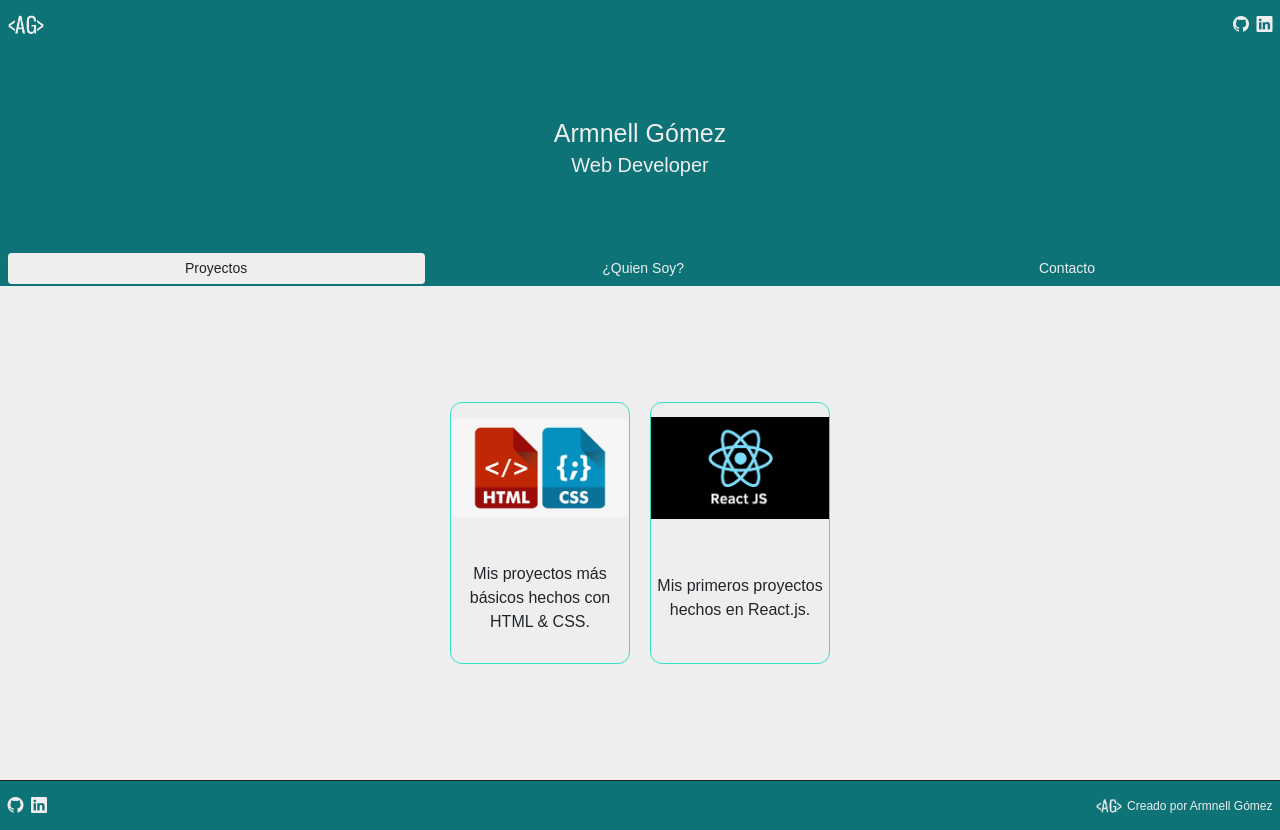
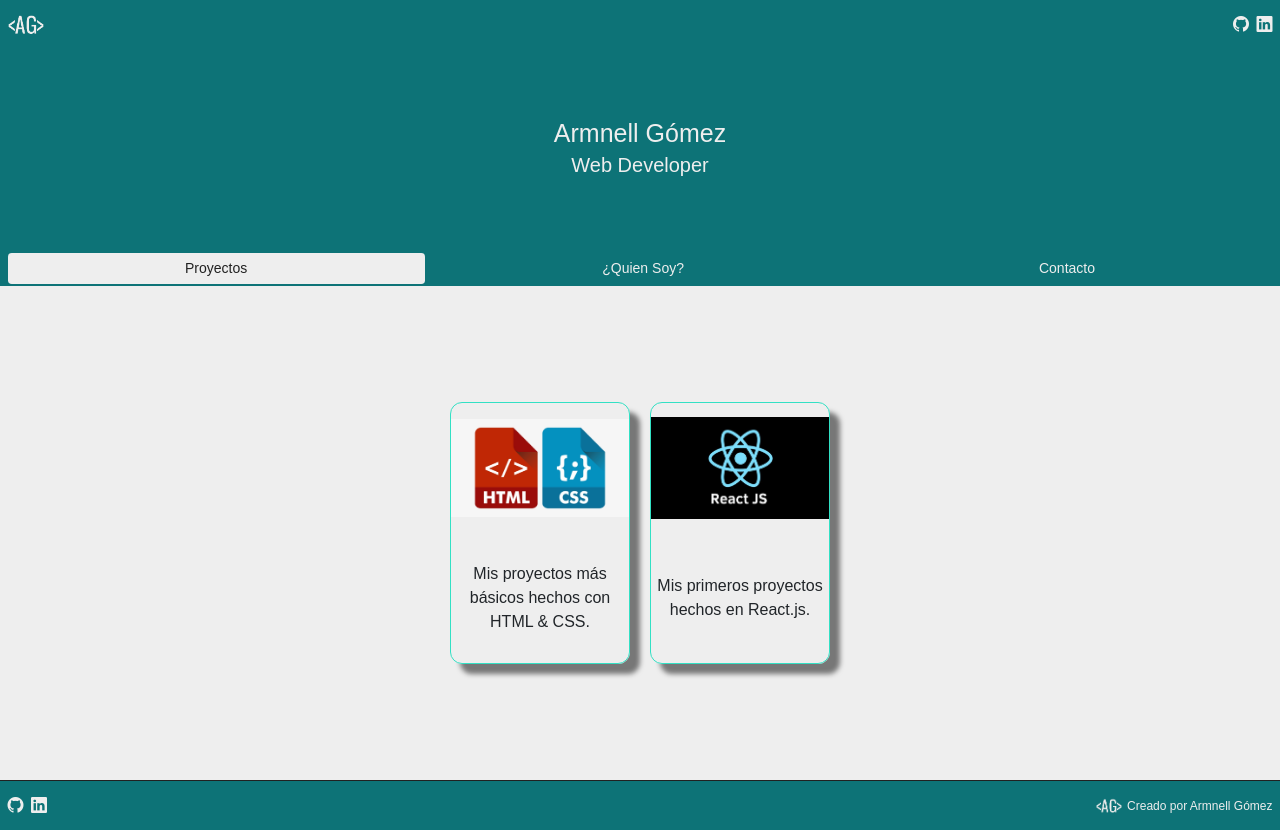
Before and after one commit to ArmnellJackson/Armnellgomez, a React (Create React App) app: page / in a window 1280 px wide. Built offline with nearby package versions, Linux system fonts and the light colour scheme.

Commit message:
Elimine un div innecesario en QuienSoy.js y le agregue pading al contenedor del texto, agregue estilos de sombra a las card.

```diff
--- a/src/componentes/QuienSoy.js
+++ b/src/componentes/QuienSoy.js
@@ -5,7 +5,6 @@
 	return (
 		<>
 			<main>
-				<div className='quien-soy'>
 					<div className='quien-soy-container'>
 						<p className='quien-soy-text'>
 							Comencé mi camino en el desarrollo web en el año en el 2021, al comienzo fue muy lento ya que mi trabajo me dejaba muy poco tiempo para poder estudiar y practicar.
@@ -21,7 +20,6 @@
 							Esta frase me recuerda que debo aprovechar cada día al máximo y hacer que cada día cuente.
 						</p>
 					</div>
-				</div>
 			</main>
 		</>
 	)
--- a/src/style/Card.css
+++ b/src/style/Card.css
@@ -12,6 +12,9 @@
 	border-radius: 12px;
 	text-align: center;
 	overflow: hidden;
+	-webkit-box-shadow: 10px 10px 5px 0px rgba(0, 0, 0, 0.5);
+	-moz-box-shadow: 10px 10px 5px 0px rgba(0, 0, 0, 0.5);
+	box-shadow: 10px 10px 5px 0px rgba(0, 0, 0, 0.5);
 }
 
 .style-card a {
--- a/src/style/QuienSoy.css
+++ b/src/style/QuienSoy.css
@@ -1,8 +1,3 @@
-.quien-soy {
-	width: 100%;
-	height: 100%;
-}
-
 .quien-soy-container {
 	width: 100%;
 	height: 100%;
@@ -10,6 +5,7 @@
 	display: flex;
 	justify-content: center;
 	align-items: center;
+	padding: 0 7.5px;
 }
 
 .quien-soy-text {
```
Lines whose indentation alone changed are shown as unchanged.
